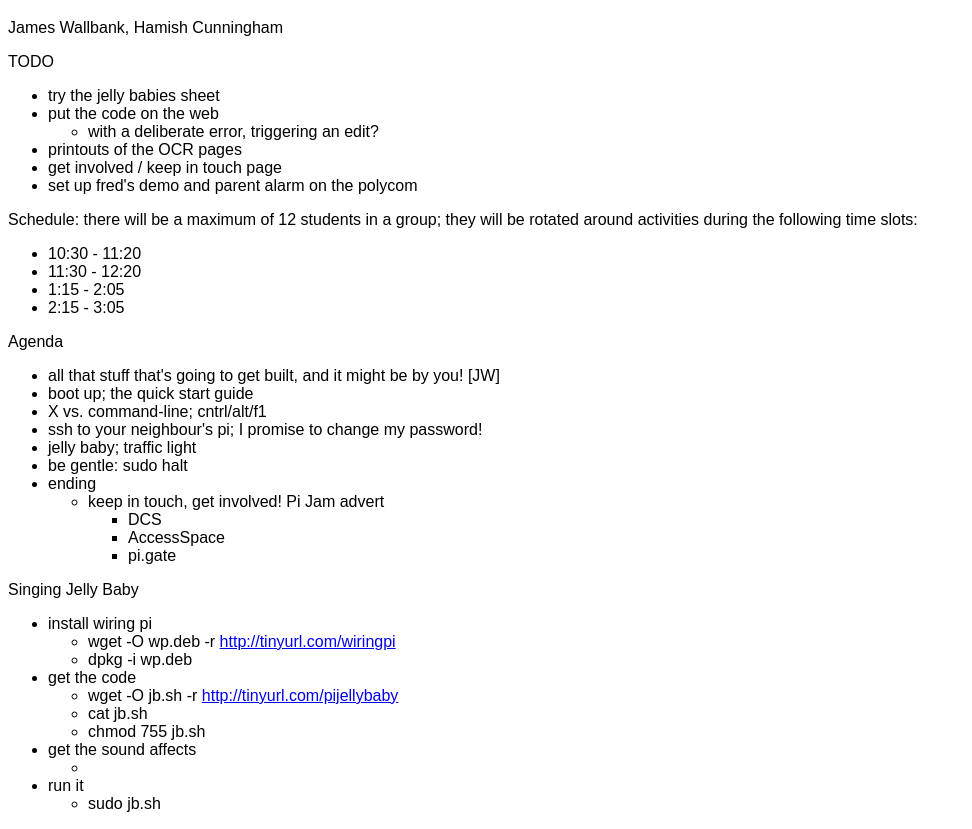
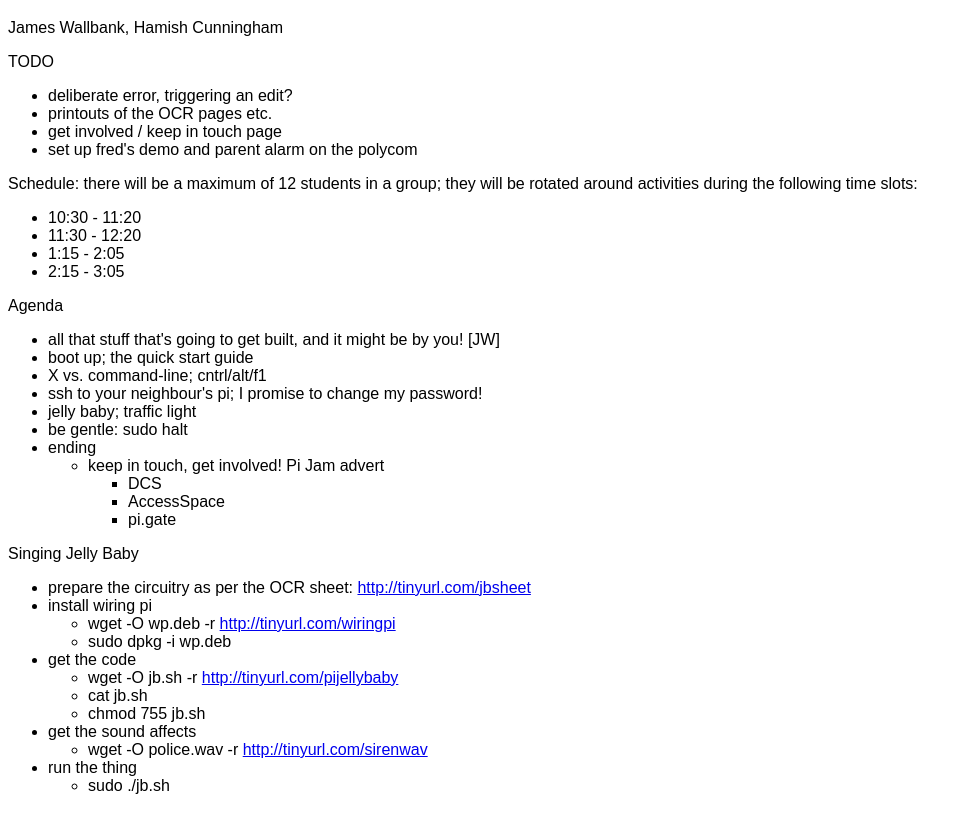
Before and after one commit to hamishcunningham/pi-tronics, a plain HTML site: page outreach/index.html in a window 1280 px wide. Shown: the part 61-890 px from the top of the page, without its empty margins (0-972 px from the left). Drawn offline with Linux system fonts and the light colour scheme.

Commit message:
docs tweaks

```diff
--- a/outreach/index.html
+++ b/outreach/index.html
@@ -49,12 +49,8 @@ div.banner a:hover {
 
 <p>TODO</p>
 <ul>
-<li>try the jelly babies sheet</li>
-<li>put the code on the web
-  <ul>
-  <li>with a deliberate error, triggering an edit?</li>
-  </ul></li>
-<li>printouts of the OCR pages</li>
+<li>deliberate error, triggering an edit?</li>
+<li>printouts of the OCR pages etc.</li>
 <li>get involved / keep in touch page</li>
 <li>set up fred's demo and parent alarm on the polycom</li>
 </ul>
@@ -89,24 +85,25 @@ rotated around activities during the following time slots:</p>
 
 <p>Singing Jelly Baby</p>
 <ul>
+<li>prepare the circuitry as per the OCR sheet: <a class="cow-url" href="http://tinyurl.com/jbsheet">http://tinyurl.com/jbsheet</a></li>
 <li>install wiring pi
   <ul>
-  <li>wget -O wp.deb -r <a class="cow-url" href="http://tinyurl.com/wiringpi">http://tinyurl.com/wiringpi</a></li>
-  <li>dpkg -i wp.deb</li>
+  <li>wget -O wp.deb     -r <a class="cow-url" href="http://tinyurl.com/wiringpi">http://tinyurl.com/wiringpi</a></li>
+  <li>sudo dpkg -i wp.deb</li>
   </ul></li>
 <li>get the code
   <ul>
-  <li>wget -O jb.sh -r <a class="cow-url" href="http://tinyurl.com/pijellybaby">http://tinyurl.com/pijellybaby</a></li>
+  <li>wget -O jb.sh      -r <a class="cow-url" href="http://tinyurl.com/pijellybaby">http://tinyurl.com/pijellybaby</a></li>
   <li>cat jb.sh</li>
   <li>chmod 755 jb.sh</li>
   </ul></li>
 <li>get the sound affects
   <ul>
-  <li></li>
+  <li>wget -O police.wav -r <a class="cow-url" href="http://tinyurl.com/sirenwav">http://tinyurl.com/sirenwav</a></li>
   </ul></li>
-<li>run it
+<li>run the thing
   <ul>
-  <li>sudo jb.sh</li>
+  <li>sudo ./jb.sh</li>
   </ul></li>
 </ul>
 </body></html>
```
Also changed, not shown: 1 other file.
